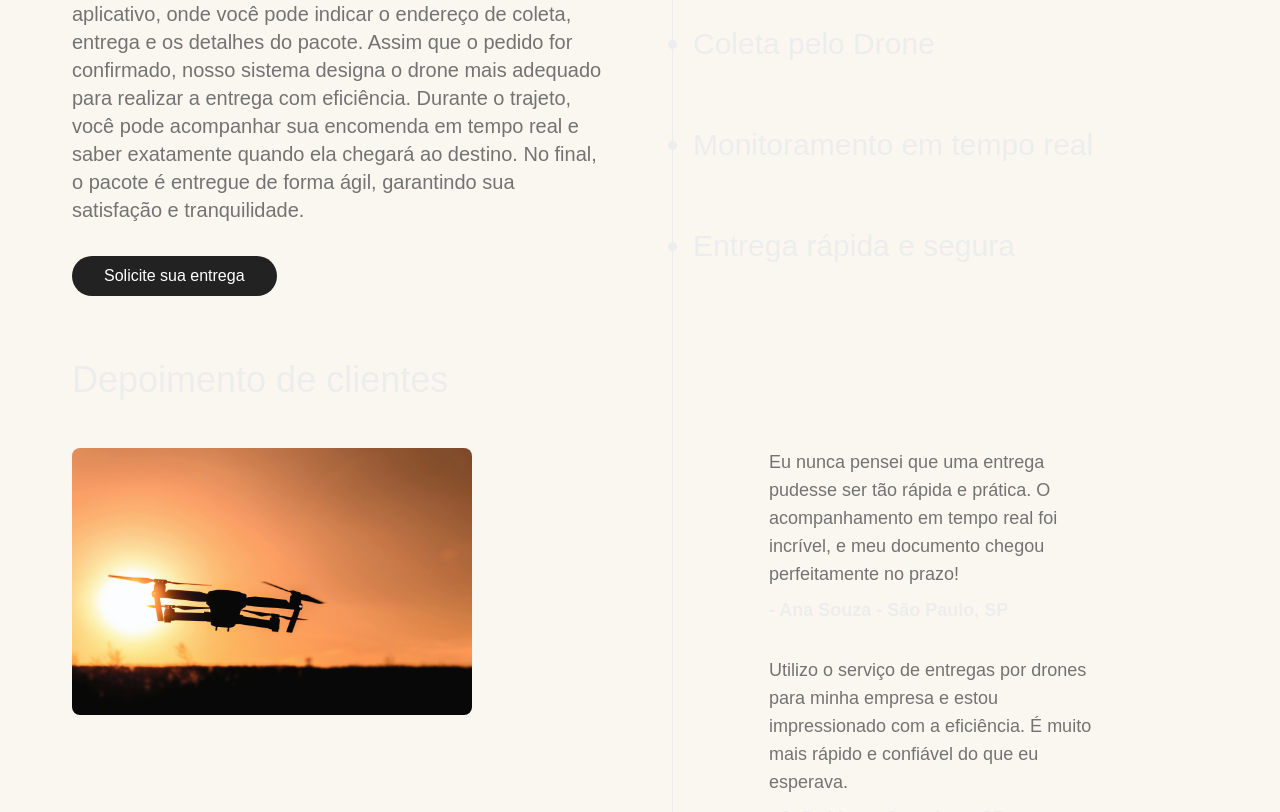
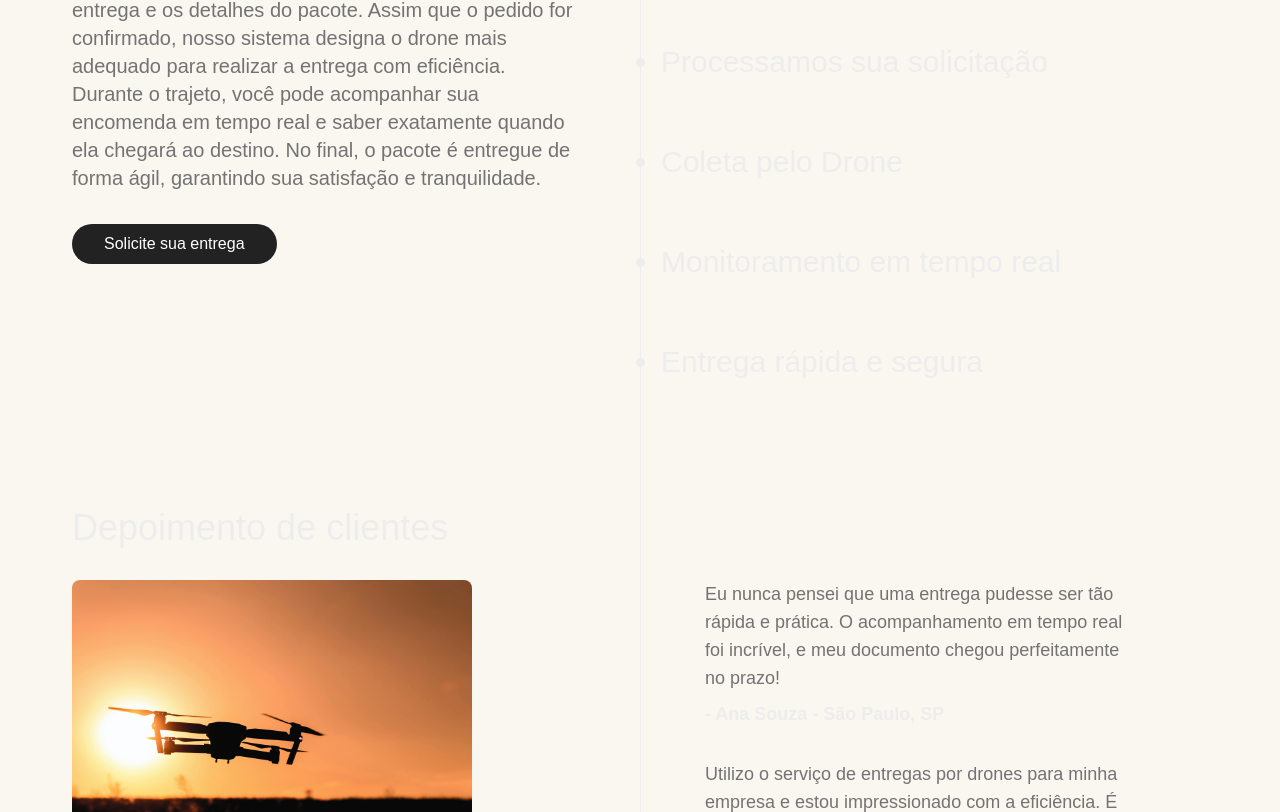
Before and after one commit to washingtonfbueno/drone-projeto, a Next.js app: page / in a window 1280 px wide. Shown: the part 1988-2800 px from the top of the page. Built offline with nearby package versions, Linux system fonts and the light colour scheme.

Commit message:
fixed lines spacing

```diff
--- a/app/components/como-funciona.component.tsx
+++ b/app/components/como-funciona.component.tsx
@@ -8,20 +8,22 @@ export const ComoFuncionaComponent: FunctionComponent<
 	ComoFuncionaComponentProps
 > = () => {
 	return (
-		<div className="grid grid-cols-2 gap-16">
 		<div>
 			<TitleComponent>Como funciona</TitleComponent>
+
+			<div className="grid grid-cols-2">
+				<div className="pr-16">
 					<p className="text-xl text-neutral-500 mb-8">
 						Nosso serviço de entregas por drones é rápido, seguro e
 						simples! Comece fazendo sua solicitação pelo site ou
 						aplicativo, onde você pode indicar o endereço de coleta,
 						entrega e os detalhes do pacote. Assim que o pedido for
-					confirmado, nosso sistema designa o drone mais adequado para
-					realizar a entrega com eficiência. Durante o trajeto, você
-					pode acompanhar sua encomenda em tempo real e saber
-					exatamente quando ela chegará ao destino. No final, o pacote
-					é entregue de forma ágil, garantindo sua satisfação e
-					tranquilidade.
+						confirmado, nosso sistema designa o drone mais adequado
+						para realizar a entrega com eficiência. Durante o
+						trajeto, você pode acompanhar sua encomenda em tempo
+						real e saber exatamente quando ela chegará ao destino.
+						No final, o pacote é entregue de forma ágil, garantindo
+						sua satisfação e tranquilidade.
 					</p>
 
 					<PrimaryButtonComponent>
@@ -29,7 +31,7 @@ export const ComoFuncionaComponent: FunctionComponent<
 					</PrimaryButtonComponent>
 				</div>
 
-			<ul className="flex flex-col justify-between pl-5 py-8 list-disc text-3xl border-l-1">
+				<ul className="flex flex-col space-y-16 pl-5 py-8 list-disc text-3xl border-l-1">
 					<li>Faça seu pedido</li>
 					<li>Processamos sua solicitação</li>
 					<li>Coleta pelo Drone</li>
@@ -37,5 +39,6 @@ export const ComoFuncionaComponent: FunctionComponent<
 					<li>Entrega rápida e segura</li>
 				</ul>
 			</div>
+		</div>
 	);
 };
--- /dev/null
+++ b/app/components/complete-line.component.tsx
@@ -0,0 +1,11 @@
+import { FunctionComponent } from "react";
+
+interface CompleteLineComponentProps {}
+
+export const CompleteLineComponent: FunctionComponent<
+	CompleteLineComponentProps
+> = () => {
+	return (
+		<div className="absolute right-[50%] mx-auto top-[0] translate-y-[-100%] -translate-x-[-100%] border-l-1 h-48" />
+	);
+};
--- a/app/components/depoimento.component.tsx
+++ b/app/components/depoimento.component.tsx
@@ -27,7 +27,7 @@ export const DepoimentoComponent: FunctionComponent<
 	DepoimentoComponentProps
 > = () => {
 	return (
-		<div className="space-y-8 px-8 lg:px-24 border-l-1">
+		<div className="space-y-8 px-8 lg:px-16 border-l-1">
 			{depoimentos.map(({ nome, localizacao, depoimento }, index) => {
 				return (
 					<div key={index} className="space-y-2 text-lg">
--- a/app/components/depoimentos.component.tsx
+++ b/app/components/depoimentos.component.tsx
@@ -2,6 +2,7 @@ import { FunctionComponent } from "react";
 import { TitleComponent } from "./title.component";
 import Image from "next/image";
 import { DepoimentoComponent } from "./depoimento.component";
+import { CompleteLineComponent } from "./complete-line.component";
 
 interface DepoimentosComponentProps {}
 
@@ -9,24 +10,22 @@ export const DepoimentosComponent: FunctionComponent<
 	DepoimentosComponentProps
 > = () => {
 	return (
-		<>
-			<div className="grid grid-cols-2 gap-16">
-				<TitleComponent>Depoimento de clientes</TitleComponent>
+		<div>
+			<TitleComponent>Depoimento de clientes</TitleComponent>
 
-				<div className="border-l-1"></div>
-			</div>
+			<div className="grid grid-cols-2 relative">
+				<CompleteLineComponent />
 
-			<div className="grid grid-cols-2 gap-16">
 				<Image
 					src="/images/drone-sobre.jpg" // ✅ Use a valid path
 					alt="drone"
 					width={400} // ✅ Required: Define width
-					height={100} // ✅ Required: Define height
+					height={400} // ✅ Required: Define height
 					className="rounded-lg"
 				/>
 
 				<DepoimentoComponent />
 			</div>
-		</>
+		</div>
 	);
 };
--- a/app/components/title.component.tsx
+++ b/app/components/title.component.tsx
@@ -7,5 +7,5 @@ interface TitleComponentProps {
 export const TitleComponent: FunctionComponent<TitleComponentProps> = ({
 	children,
 }) => {
-	return <p className="text-4xl mt-16 mb-12">{children}</p>;
+	return <p className="text-4xl mb-8">{children}</p>;
 };
--- a/app/page.tsx
+++ b/app/page.tsx
@@ -4,11 +4,12 @@ import { PorqueEscolherComponent } from "./components/porque-escolher.component"
 import { ComoFuncionaComponent } from "./components/como-funciona.component";
 import { DepoimentosComponent } from "./components/depoimentos.component";
 import { BlogComponent } from "./components/blog.component";
+import { CompleteLineComponent } from "./components/complete-line.component";
 
 export default function Home() {
 	return (
 		<div className="flex items-center justify-center bg-[#f9f7f0]">
-			<div className="max-w-[1200px] w-full h-full py-36 px-8">
+			<div className="max-w-[1200px] w-full h-full py-36 px-8 space-y-24">
 				<ServicosComponent />
 
 				<SobreComponent />
```
Lines whose indentation alone changed are shown as unchanged.
